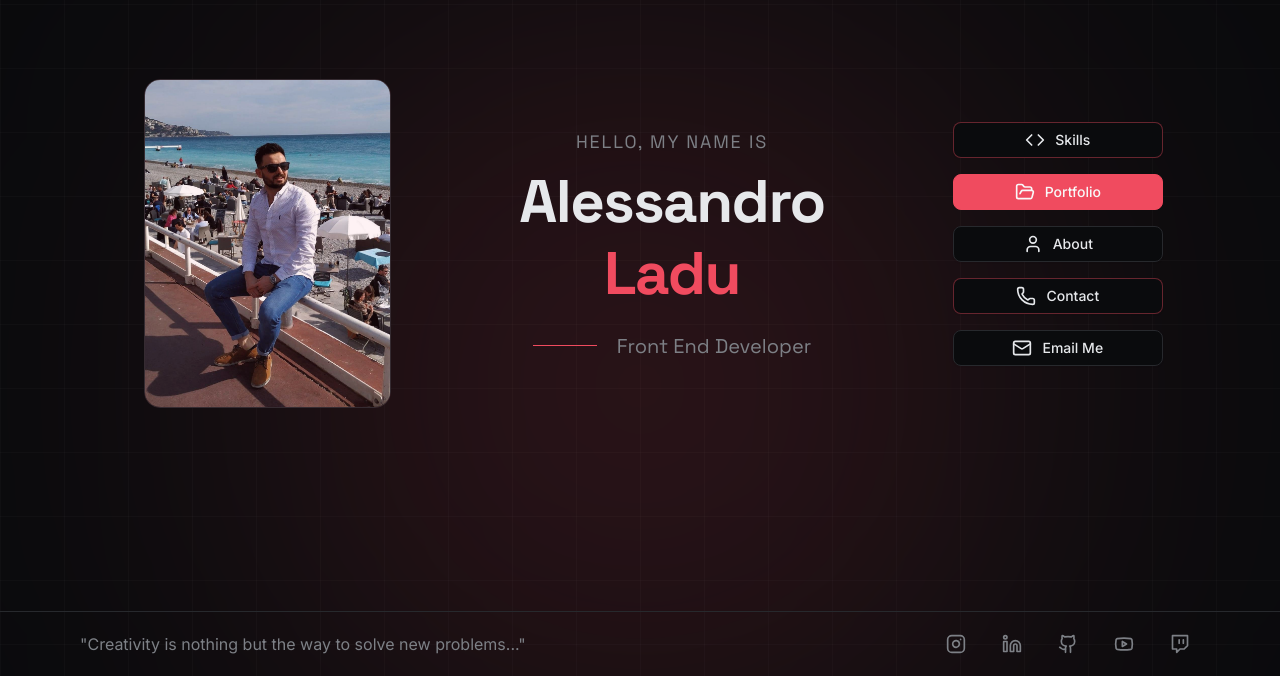
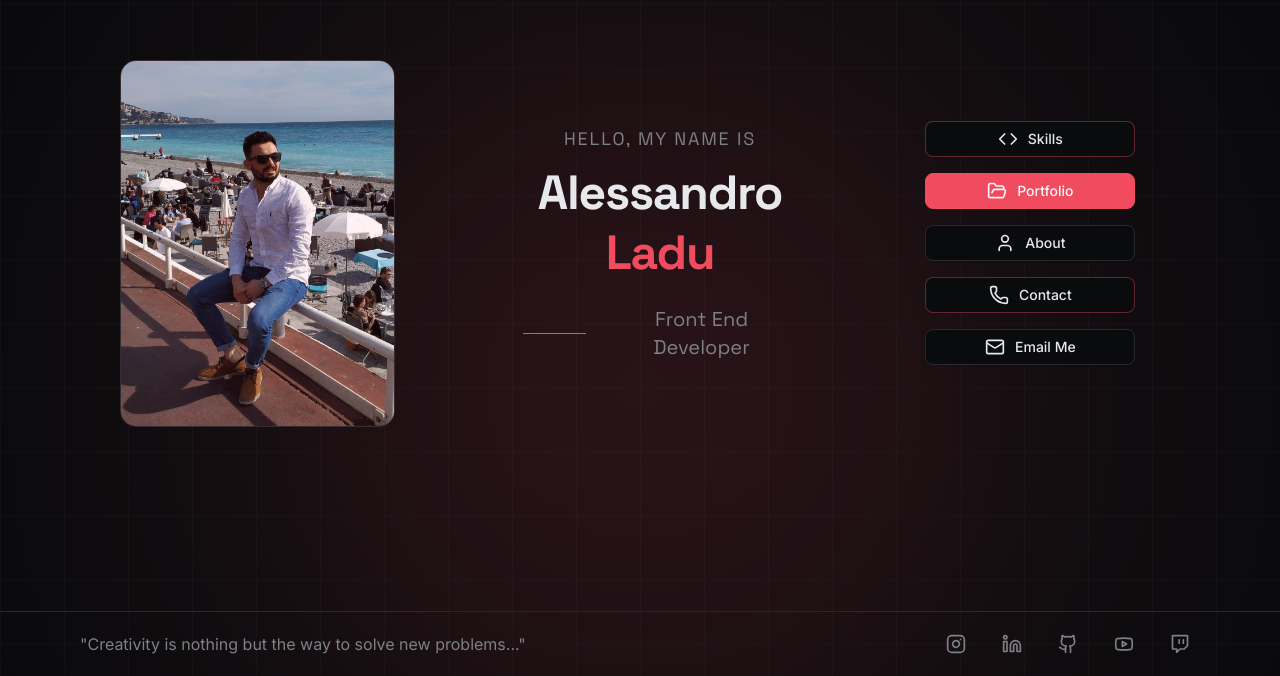
Before and after one commit to ale1a1/new_portfolio, a Next.js app: page / in a window 1280 px wide. Shown: the part 124-800 px from the top of the page. Built offline with nearby package versions, Linux system fonts and the light colour scheme.

Commit message:
try to fix layout production bug...v3

```diff
--- a/app/page.tsx
+++ b/app/page.tsx
@@ -183,7 +183,7 @@ export default function PortfolioPage() {
       <div className="relative z-10 hidden lg:flex flex-col h-screen">
         {/* 3-Column Content Grid */}
         <div className="flex-1 min-h-0 flex items-center justify-center px-16 xl:px-20 2xl:px-50 py-4">
-          <div className="ms-16 w-full grid grid-cols-[1fr_1fr_1fr] gap-10 xl:gap-32 items-center justify-items-center">
+          <div className="ms-10 w-full grid grid-cols-[1fr_1fr_1fr] gap-10 xl:gap-32 items-center justify-items-center">
             {/* Column 1 - Photo */}
             <div
               className={`w-full transition-all duration-1000 flex items-center justify-center ${
--- a/components/portfolio/hero-section.tsx
+++ b/components/portfolio/hero-section.tsx
@@ -19,7 +19,7 @@ export function HeroSection() {
         <p className="text-muted-foreground text-xs lg:text-lg font-mono tracking-widest uppercase mb-4">
           Hello, my name is
         </p>
-        <h1 className="text-3xl md:text-3xl lg:text-6xl 2xl:text-7xl font-bold tracking-tight text-foreground font-mono">
+        <h1 className="text-3xl md:text-3xl lg:text-5xl 2xl:text-7xl font-bold tracking-tight text-foreground font-mono">
           Alessandro
           <span className="block text-primary mt-3 mb-3">Ladu</span>
         </h1>
```
